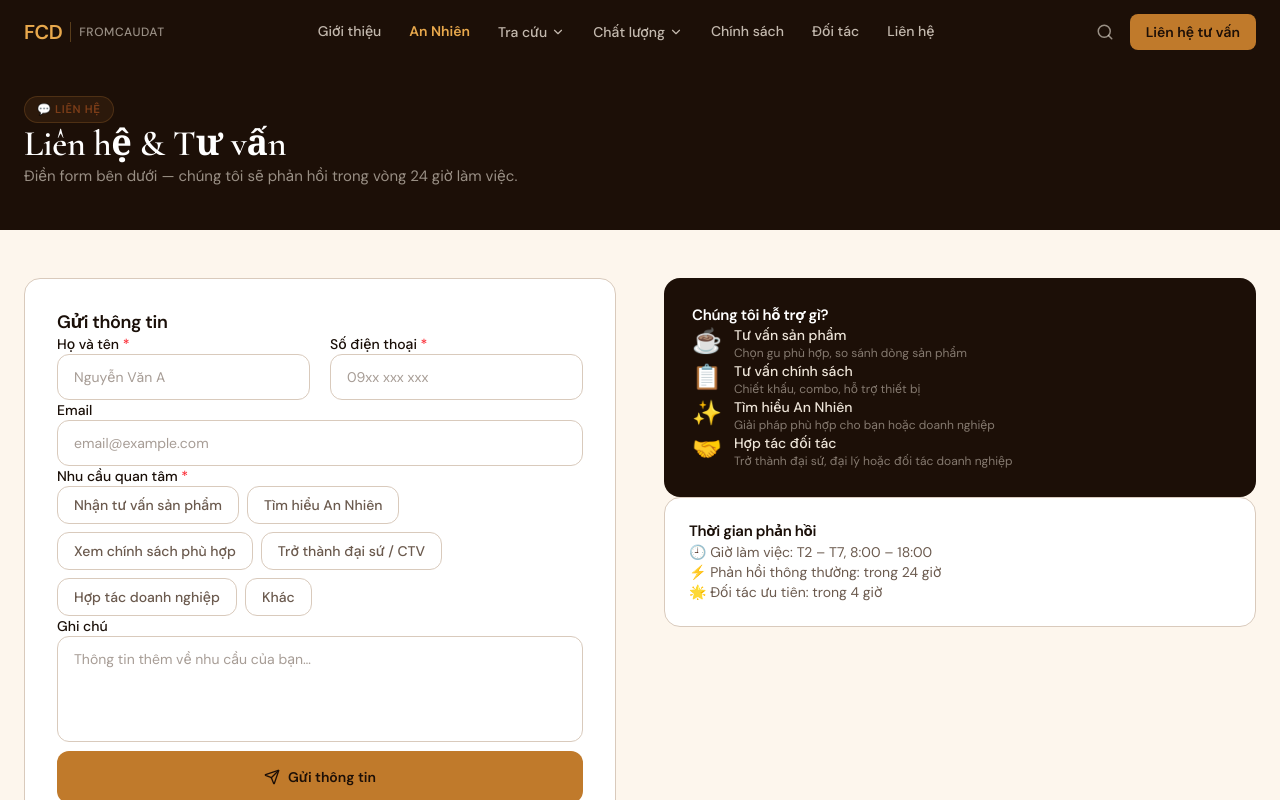
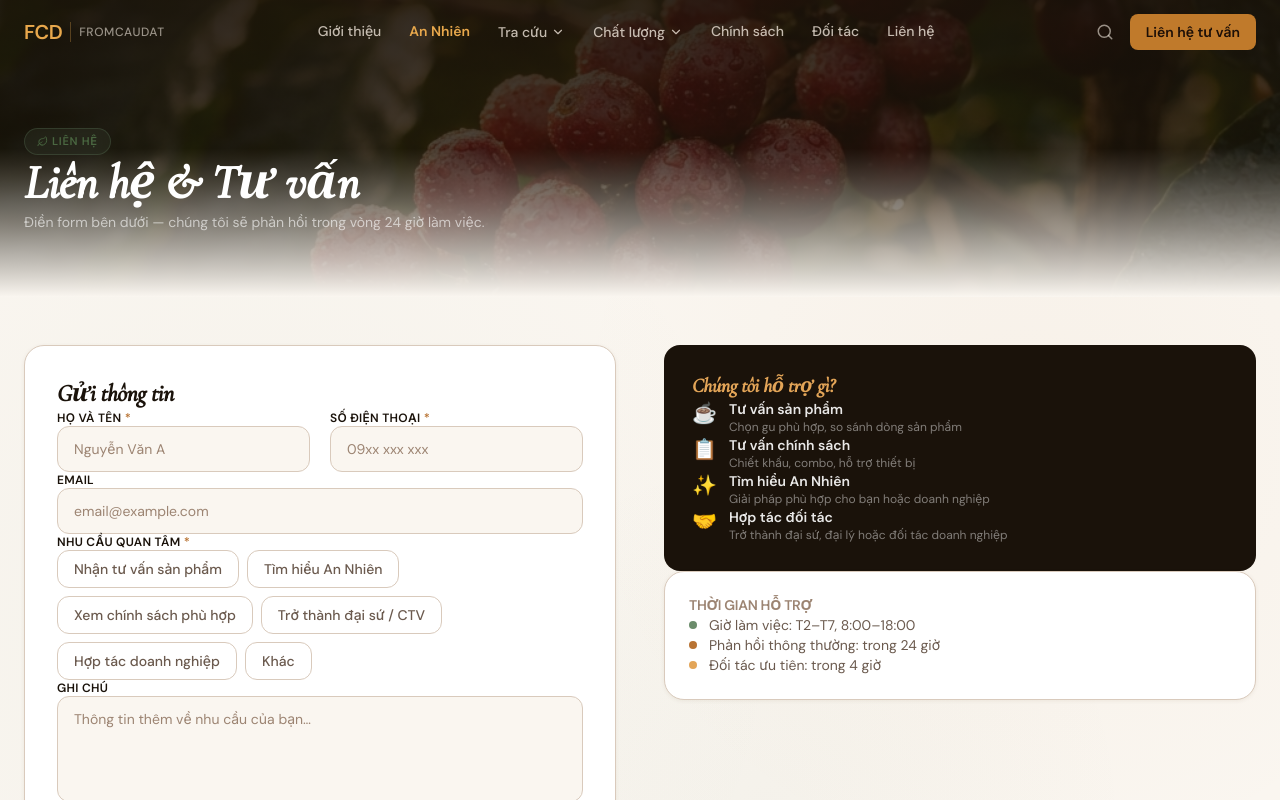
Before and after one commit to dalathustle-afk/fcd-portal, a Next.js app: page /lien-he in a window 1280 px wide. Shown: the top 800 px of the page. Built offline with nearby package versions, Linux system fonts and the light colour scheme.

Commit message:
feat: sync all pages to nature concept + update machine image + fix VIP benefits (15-22%, 10% CTV)

```diff
--- a/src/app/an-nhien/page.tsx
+++ b/src/app/an-nhien/page.tsx
@@ -218,7 +218,7 @@ export default function AnNhienPage() {
             {/* Machine highlight */}
             <div className="card-nature overflow-hidden">
               <div className="relative h-64 bg-[#F5EDE0]">
-                <Image src="/images/nature/machine-poster.png" alt="Máy pha espresso 20 bar" fill className="object-contain object-center p-4" />
+                <Image src="/images/nature/may-pha-an-nhien.jpg" alt="Máy pha espresso 20 bar — FCD An Nhiên" fill className="object-cover object-center" sizes="(max-width: 768px) 100vw, 50vw" />
                 <div className="absolute top-3 left-3">
                   <span className="badge bg-[#B87333] text-white border-0 text-xs font-bold px-3 py-1.5 rounded-full">
                     {anNhienCombo.machine.highlight}
--- a/src/app/doi-tac/page.tsx
+++ b/src/app/doi-tac/page.tsx
@@ -1,4 +1,5 @@
 import type { Metadata } from 'next'
+import Image from 'next/image'
 import Link from 'next/link'
 import { ArrowRight } from 'lucide-react'
 import { partners } from '@/data/partners'
@@ -11,17 +12,18 @@ export const metadata: Metadata = {
 export default function DoiTacPage() {
   return (
     <>
-      {/* ══ HERO ══════════════════════════════════════════════════ */}
-      <section className="pt-24 pb-16 bg-[#1A120A] relative overflow-hidden">
-        <div className="absolute inset-0 opacity-5">
-          <div className="absolute top-0 right-0 w-96 h-96 rounded-full bg-[#6B8C6B] blur-3xl" />
+      {/* ══ HERO ═══════════════════════════════════════════════════ */}
+      <section className="relative pt-32 pb-16 overflow-hidden">
+        <div className="absolute inset-0">
+          <Image src="/images/nature/coffee-cherry.png" alt="Cà phê Arabica Cầu Đất" fill className="object-cover object-center" priority />
+          <div className="absolute inset-0 bg-gradient-to-b from-[#1A120A]/90 via-[#1A120A]/78 to-[#EDF3EC]/60" />
         </div>
         <div className="relative max-w-7xl mx-auto px-4 sm:px-6">
           <span className="badge badge-sage mb-5 inline-flex">🤝 Đối tác</span>
           <h1 className="font-display text-4xl sm:text-5xl text-white italic mb-4 leading-tight">
             Đối tác &amp; Doanh nghiệp đồng hành
           </h1>
-          <p className="text-white/55 max-w-lg text-sm leading-relaxed">
+          <p className="text-white/60 max-w-lg text-sm leading-relaxed">
             Các doanh nghiệp và tổ chức đang tin dùng cà phê FCD trong môi trường làm việc.
           </p>
         </div>
--- a/src/app/lien-he/page.tsx
+++ b/src/app/lien-he/page.tsx
@@ -2,7 +2,8 @@
 
 import { useState, Suspense } from 'react'
 import { useSearchParams } from 'next/navigation'
-import { Send, CheckCircle } from 'lucide-react'
+import { Send, CheckCircle, Leaf } from 'lucide-react'
+import Image from 'next/image'
 
 const interests = [
   'Nhận tư vấn sản phẩm',
@@ -28,7 +29,6 @@ function ContactForm() {
   const handleSubmit = async (e: React.FormEvent) => {
     e.preventDefault()
     setLoading(true)
-    // Simulate submission
     await new Promise((r) => setTimeout(r, 1200))
     setLoading(false)
     setSubmitted(true)
@@ -37,9 +37,9 @@ function ContactForm() {
   if (submitted) {
     return (
       <div className="text-center py-12">
-        <CheckCircle size={48} className="text-[#166534] mx-auto mb-4" />
-        <h3 className="text-xl font-bold text-[#1A0F08] mb-2">Đã nhận được thông tin!</h3>
-        <p className="text-[#6B5A4E]">
+        <CheckCircle size={48} className="text-[#4A6741] mx-auto mb-4" />
+        <h3 className="text-xl font-semibold text-[#1A120A] mb-2 font-display italic">Đã nhận được thông tin!</h3>
+        <p className="text-[#6B5A4E] text-sm leading-relaxed">
           Chúng tôi sẽ liên hệ lại trong vòng 24 giờ. Cảm ơn bạn đã quan tâm đến FCD.
         </p>
       </div>
@@ -50,8 +50,8 @@ function ContactForm() {
     <form onSubmit={handleSubmit} className="space-y-5">
       <div className="grid sm:grid-cols-2 gap-5">
         <div>
-          <label className="block text-sm font-medium text-[#1A0F08] mb-1.5" htmlFor="contact-name">
-            Họ và tên <span className="text-red-500">*</span>
+          <label className="block text-xs font-semibold text-[#1A120A] mb-1.5 uppercase tracking-wide" htmlFor="contact-name">
+            Họ và tên <span className="text-[#B87333]">*</span>
           </label>
           <input
             id="contact-name"
@@ -60,12 +60,12 @@ function ContactForm() {
             onChange={(e) => setForm({ ...form, name: e.target.value })}
             required
             placeholder="Nguyễn Văn A"
-            className="w-full px-4 py-3 rounded-xl border border-[#D9CABC] text-sm text-[#1A0F08] placeholder:text-[#6B5A4E]/60 focus:outline-none focus:border-[#C07A2B] transition-colors"
+            className="w-full px-4 py-3 rounded-xl border border-[#D9CABC] bg-[#FAF6F0] text-sm text-[#1A120A] placeholder:text-[#9C8472] focus:outline-none focus:border-[#B87333] focus:bg-white transition-all"
           />
         </div>
         <div>
-          <label className="block text-sm font-medium text-[#1A0F08] mb-1.5" htmlFor="contact-phone">
-            Số điện thoại <span className="text-red-500">*</span>
+          <label className="block text-xs font-semibold text-[#1A120A] mb-1.5 uppercase tracking-wide" htmlFor="contact-phone">
+            Số điện thoại <span className="text-[#B87333]">*</span>
           </label>
           <input
             id="contact-phone"
@@ -74,13 +74,13 @@ function ContactForm() {
             onChange={(e) => setForm({ ...form, phone: e.target.value })}
             required
             placeholder="09xx xxx xxx"
-            className="w-full px-4 py-3 rounded-xl border border-[#D9CABC] text-sm text-[#1A0F08] placeholder:text-[#6B5A4E]/60 focus:outline-none focus:border-[#C07A2B] transition-colors"
+            className="w-full px-4 py-3 rounded-xl border border-[#D9CABC] bg-[#FAF6F0] text-sm text-[#1A120A] placeholder:text-[#9C8472] focus:outline-none focus:border-[#B87333] focus:bg-white transition-all"
           />
         </div>
       </div>
 
       <div>
-        <label className="block text-sm font-medium text-[#1A0F08] mb-1.5" htmlFor="contact-email">
+        <label className="block text-xs font-semibold text-[#1A120A] mb-1.5 uppercase tracking-wide" htmlFor="contact-email">
           Email
         </label>
         <input
@@ -89,13 +89,13 @@ function ContactForm() {
           value={form.email}
           onChange={(e) => setForm({ ...form, email: e.target.value })}
           placeholder="email@example.com"
-          className="w-full px-4 py-3 rounded-xl border border-[#D9CABC] text-sm text-[#1A0F08] placeholder:text-[#6B5A4E]/60 focus:outline-none focus:border-[#C07A2B] transition-colors"
+          className="w-full px-4 py-3 rounded-xl border border-[#D9CABC] bg-[#FAF6F0] text-sm text-[#1A120A] placeholder:text-[#9C8472] focus:outline-none focus:border-[#B87333] focus:bg-white transition-all"
         />
       </div>
 
       <div>
-        <label className="block text-sm font-medium text-[#1A0F08] mb-2">
-          Nhu cầu quan tâm <span className="text-red-500">*</span>
+        <label className="block text-xs font-semibold text-[#1A120A] mb-2 uppercase tracking-wide">
+          Nhu cầu quan tâm <span className="text-[#B87333]">*</span>
         </label>
         <div className="flex flex-wrap gap-2">
           {interests.map((opt) => (
@@ -105,8 +105,8 @@ function ContactForm() {
               onClick={() => setForm({ ...form, interest: opt })}
               className={`px-4 py-2 rounded-xl text-sm font-medium border transition-all ${
                 form.interest === opt
-                  ? 'bg-[#6B2D0A] text-white border-[#6B2D0A]'
-                  : 'bg-white text-[#6B5A4E] border-[#D9CABC] hover:border-[#C07A2B]'
+                  ? 'bg-[#B87333] text-white border-[#B87333]'
+                  : 'bg-white text-[#6B5A4E] border-[#D9CABC] hover:border-[#B87333] hover:text-[#7C3D18]'
               }`}
             >
               {opt}
@@ -116,7 +116,7 @@ function ContactForm() {
       </div>
 
       <div>
-        <label className="block text-sm font-medium text-[#1A0F08] mb-1.5" htmlFor="contact-note">
+        <label className="block text-xs font-semibold text-[#1A120A] mb-1.5 uppercase tracking-wide" htmlFor="contact-note">
           Ghi chú
         </label>
         <textarea
@@ -125,17 +125,17 @@ function ContactForm() {
           value={form.note}
           onChange={(e) => setForm({ ...form, note: e.target.value })}
           placeholder="Thông tin thêm về nhu cầu của bạn…"
-          className="w-full px-4 py-3 rounded-xl border border-[#D9CABC] text-sm text-[#1A0F08] placeholder:text-[#6B5A4E]/60 focus:outline-none focus:border-[#C07A2B] transition-colors resize-none"
+          className="w-full px-4 py-3 rounded-xl border border-[#D9CABC] bg-[#FAF6F0] text-sm text-[#1A120A] placeholder:text-[#9C8472] focus:outline-none focus:border-[#B87333] focus:bg-white transition-all resize-none"
         />
       </div>
 
       <button
         type="submit"
         disabled={loading}
-        className="w-full flex items-center justify-center gap-2 py-4 rounded-xl bg-[#C07A2B] hover:bg-[#E8A84C] text-[#1C0F07] font-semibold text-sm transition-all disabled:opacity-60"
+        className="w-full flex items-center justify-center gap-2 py-4 rounded-xl bg-[#B87333] hover:bg-[#D4914A] text-white font-semibold text-sm transition-all disabled:opacity-60 shadow-lg shadow-[#B87333]/30"
       >
         {loading ? (
-          <span className="animate-spin w-4 h-4 border-2 border-[#1C0F07] border-t-transparent rounded-full" />
+          <span className="animate-spin w-4 h-4 border-2 border-white border-t-transparent rounded-full" />
         ) : (
           <Send size={16} />
         )}
@@ -148,22 +148,29 @@ function ContactForm() {
 export default function LienHePage() {
   return (
     <>
-      <section className="pt-24 pb-10 bg-[#1C0F07]">
-        <div className="max-w-7xl mx-auto px-4 sm:px-6">
-          <span className="badge badge-amber mb-4 inline-flex">💬 Liên hệ</span>
-          <h1 className="text-3xl sm:text-4xl font-bold text-white mb-3">Liên hệ & Tư vấn</h1>
-          <p className="text-[#EDE4D8]/60 max-w-lg">
+      {/* ══ HERO ══════════════════════════════════════════════════ */}
+      <section className="relative pt-32 pb-16 overflow-hidden">
+        <div className="absolute inset-0">
+          <Image src="/images/nature/coffee-cherry.png" alt="Cà phê Arabica Cầu Đất" fill className="object-cover object-center" priority />
+          <div className="absolute inset-0 bg-gradient-to-b from-[#1A120A]/90 via-[#1A120A]/78 to-[#FAF6F0]" />
+        </div>
+        <div className="relative max-w-7xl mx-auto px-4 sm:px-6">
+          <span className="badge badge-sage mb-4 inline-flex backdrop-blur-sm"><Leaf size={11} /> Liên hệ</span>
+          <h1 className="font-display text-4xl sm:text-5xl text-white italic mb-4 leading-tight">
+            Liên hệ & Tư vấn
+          </h1>
+          <p className="text-white/60 max-w-lg text-sm leading-relaxed">
             Điền form bên dưới — chúng tôi sẽ phản hồi trong vòng 24 giờ làm việc.
           </p>
         </div>
       </section>
 
-      <section className="py-12 bg-[#FDF6ED]">
+      <section className="py-12 section-cream texture-leaf">
         <div className="max-w-7xl mx-auto px-4 sm:px-6">
           <div className="grid lg:grid-cols-2 gap-12">
             {/* Form */}
-            <div className="bg-white rounded-2xl border border-[#D9CABC] p-8">
-              <h2 className="font-bold text-[#1A0F08] text-lg mb-6">Gửi thông tin</h2>
+            <div className="card-nature p-8">
+              <h2 className="font-display text-2xl italic text-[#1A120A] mb-6">Gửi thông tin</h2>
               <Suspense>
                 <ContactForm />
               </Suspense>
@@ -171,8 +178,8 @@ export default function LienHePage() {
 
             {/* Info sidebar */}
             <div className="space-y-6">
-              <div className="bg-[#1C0F07] rounded-2xl p-7">
-                <h3 className="font-bold text-white mb-5">Chúng tôi hỗ trợ gì?</h3>
+              <div className="bg-[#1A120A] rounded-2xl p-7">
+                <h3 className="font-display italic text-[#E3A558] text-xl mb-5">Chúng tôi hỗ trợ gì?</h3>
                 <div className="space-y-4">
                   {[
                     { icon: '☕', title: 'Tư vấn sản phẩm', desc: 'Chọn gu phù hợp, so sánh dòng sản phẩm' },
@@ -180,23 +187,32 @@ export default function LienHePage() {
                     { icon: '✨', title: 'Tìm hiểu An Nhiên', desc: 'Giải pháp phù hợp cho bạn hoặc doanh nghiệp' },
                     { icon: '🤝', title: 'Hợp tác đối tác', desc: 'Trở thành đại sứ, đại lý hoặc đối tác doanh nghiệp' },
                   ].map((item) => (
-                    <div key={item.title} className="flex gap-3">
-                      <span className="text-2xl">{item.icon}</span>
+                    <div key={item.title} className="flex gap-3 items-start">
+                      <span className="text-xl shrink-0">{item.icon}</span>
                       <div>
-                        <div className="font-medium text-[#EDE4D8] text-sm">{item.title}</div>
-                        <div className="text-xs text-[#EDE4D8]/50">{item.desc}</div>
+                        <div className="font-semibold text-white/90 text-sm">{item.title}</div>
+                        <div className="text-xs text-white/45 mt-0.5">{item.desc}</div>
                       </div>
                     </div>
                   ))}
                 </div>
               </div>
 
-              <div className="bg-white rounded-2xl border border-[#D9CABC] p-6">
-                <h3 className="font-semibold text-[#1A0F08] mb-3">Thời gian phản hồi</h3>
-                <div className="space-y-2 text-sm text-[#6B5A4E]">
-                  <div>🕘 Giờ làm việc: T2 – T7, 8:00 – 18:00</div>
-                  <div>⚡ Phản hồi thông thường: trong 24 giờ</div>
-                  <div>🌟 Đối tác ưu tiên: trong 4 giờ</div>
+              <div className="card-nature p-6">
+                <h3 className="font-semibold text-[#1A120A] mb-4 text-sm uppercase tracking-wide text-[#9C8472]">Thời gian hỗ trợ</h3>
+                <div className="space-y-3 text-sm">
+                  <div className="flex items-center gap-3">
+                    <span className="nature-dot shrink-0" />
+                    <span className="text-[#6B5A4E]">Giờ làm việc: T2–T7, 8:00–18:00</span>
+                  </div>
+                  <div className="flex items-center gap-3">
+                    <span className="w-2 h-2 rounded-full bg-[#B87333] shrink-0" />
+                    <span className="text-[#6B5A4E]">Phản hồi thông thường: trong 24 giờ</span>
+                  </div>
+                  <div className="flex items-center gap-3">
+                    <span className="w-2 h-2 rounded-full bg-[#E3A558] shrink-0" />
+                    <span className="text-[#6B5A4E]">Đối tác ưu tiên: trong 4 giờ</span>
+                  </div>
                 </div>
               </div>
             </div>
```
Also changed, not shown: src/app/bang-gia/page.tsx (+8 -6 lines), src/app/chung-nhan/page.tsx (+5 -4 lines), src/data/an-nhien.ts (+4 -4 lines), public/images/nature/may-pha-an-nhien.jpg (added).
